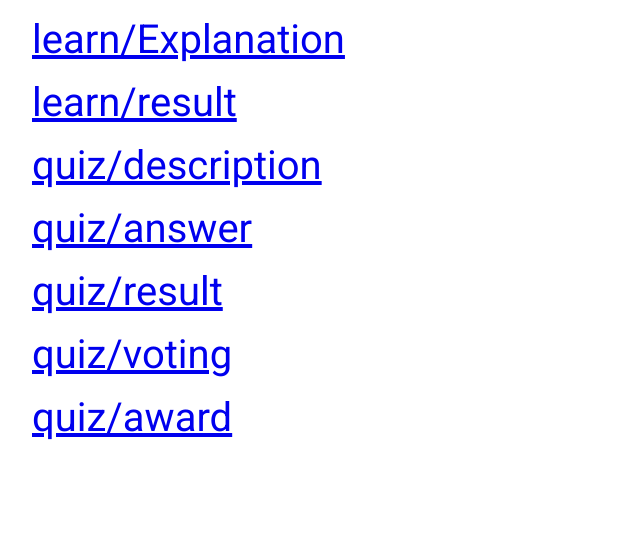
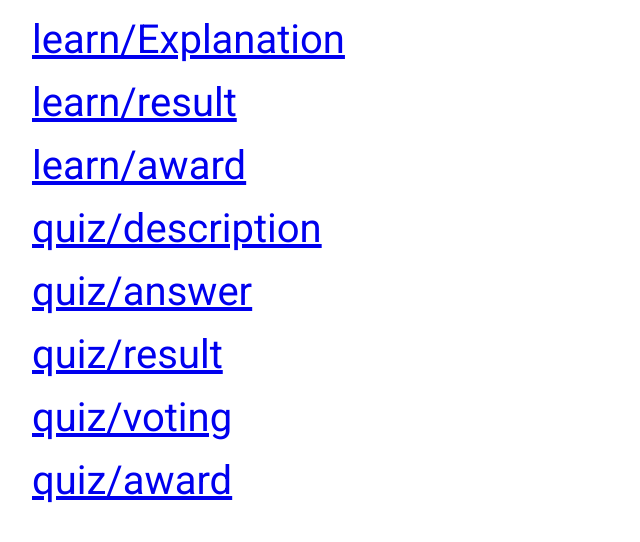
Before and after one commit to NIT-Anan-Procon/procon32_Lets_AIdea_react, a React (Vite) app: page / in a window 1280 px wide. Shown: the top 542 px of the page, without its empty margins (0-640 px from the left). Built offline with nearby package versions, Linux system fonts and the light colour scheme.

Commit message:
削除したファイルを復元 #5

```diff
--- a/src/App.jsx
+++ b/src/App.jsx
@@ -4,6 +4,7 @@ import "./common/pages/css/style.css";
 import Test from "./Test"; // TODO: 完成後消去
 import Explanation from "./learn/pages/Explanation";
 import LearnResult from "./learn/pages/Result";
+import LearnAward from "./learn/pages/Award";
 import QuizDescription from "./quiz/pages/Description";
 import QuizAnswer from "./quiz/pages/Answer";
 import QuizResult from "./quiz/pages/Result";
@@ -35,6 +36,7 @@ export default function App() {
       <Route path="/" exact component={Test} /> {/* TODO: 完成後消去 */}
       <Route path="/learn/explanation" exact component={Explanation} />
       <Route path="/learn/result" exact component={LearnResult} />
+      <Route path="/learn/award" exact component={LearnAward} />
       <Route path="/quiz/description" exact component={QuizDescription} />
       <Route path="/quiz/answer" exact component={QuizAnswer} />
       <Route path="/quiz/result" exact component={QuizResult} />
--- a/src/Test.jsx
+++ b/src/Test.jsx
@@ -9,6 +9,9 @@ export default function Test() {
       </Link>
       <Link to="/learn/result">
         <p>learn/result</p>
+      </Link>
+      <Link to="/learn/award">
+        <p>learn/award</p>
       </Link>
       <Link to="/quiz/description">
         <p>quiz/description</p>
```
Also changed, not shown: src/learn/pages/Award.jsx (+5 -5 lines).
